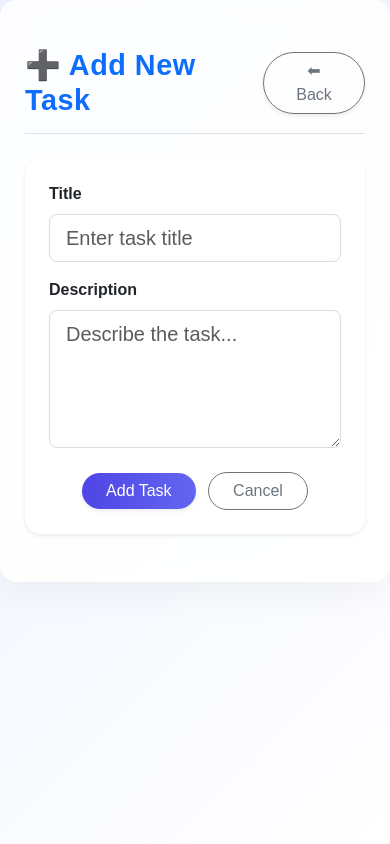
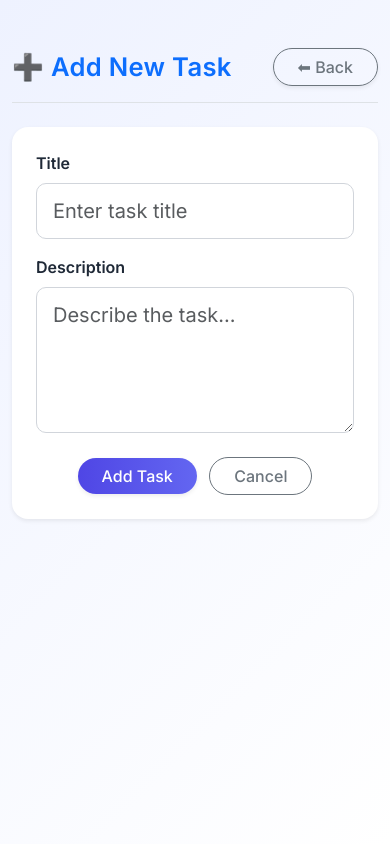
Before and after one commit to varsha320/task_managment_system, a Flask app: page /add in a window 390 px wide. Run offline with Flask 3, Linux system fonts and the light colour scheme.

Commit message:
Refactor CSS styles for consistency and design
Updated global styles and modified button and form styles for improved aesthetics.

```diff
--- a/static/style.css
+++ b/static/style.css
@@ -3,34 +3,35 @@
   margin: 0;
   padding: 0;
   box-sizing: border-box;
-    font-family: "Poppins", sans-serif;
+  font-family: "Inter", sans-serif;
 }
 
 body {
   background: linear-gradient(135deg, #eef2ff, #ffffff);
   min-height: 100vh;
+  color: #1f2937;
 }
 
-/* ========== CONTAINER ========== */
-.container {
-    background: rgba(255, 255, 255, 0.85);
-    border-radius: 16px;
-    padding: 40px;
+/* ========== LAYOUT WRAPPER ========== */
+.page-wrapper {
+  background: rgba(255, 255, 255, 0.9);
+  border-radius: 20px;
+  padding: 2.5rem;
   box-shadow: 0 10px 40px rgba(0, 0, 0, 0.05);
-    backdrop-filter: blur(10px);
-    transition: 0.3s ease;
+  backdrop-filter: blur(8px);
+  transition: all 0.3s ease;
 }
 
 /* ========== HEADINGS ========== */
 h1, h2 {
   font-weight: 600;
-    color: #2b2d42;
-    letter-spacing: 0.5px;
+  color: #1e3a8a;
+  letter-spacing: 0.3px;
 }
 
 /* ========== BUTTONS ========== */
 .btn {
-    border-radius: 10px;
+  border-radius: 50px;
   font-weight: 500;
   transition: all 0.25s ease;
 }
@@ -93,39 +84,46 @@
   color: #374151;
 }
 
-/* ========== FORMS ========== */
+/* ========== FORM STYLING ========== */
 form {
-    background: #ffffff;
-    border-radius: 16px;
+  background: #fff;
+  border-radius: 18px;
   box-shadow: 0 6px 20px rgba(0, 0, 0, 0.05);
+  transition: all 0.3s ease;
+}
+
+form:hover {
+  transform: translateY(-1px);
+  box-shadow: 0 10px 24px rgba(0, 0, 0, 0.07);
 }
 
 .form-control {
-    border-radius: 8px;
-    border: 1px solid #ddd;
-    transition: 0.2s ease;
+  border-radius: 10px;
+  border: 1px solid #d1d5db;
+  padding: 0.75rem 1rem;
+  transition: all 0.2s ease;
 }
 
 .form-control:focus {
   border-color: #6366f1;
-    box-shadow: 0 0 0 3px rgba(99, 102, 241, 0.1);
+  box-shadow: 0 0 0 0.2rem rgba(99, 102, 241, 0.15);
 }
 
-/* ========== FOOTER (OPTIONAL) ========== */
+/* ========== FOOTER ========== */
 footer {
   text-align: center;
-    color: #888;
+  color: #9ca3af;
   margin-top: 40px;
   font-size: 0.9rem;
 }
 
 /* ========== RESPONSIVE ========== */
 @media (max-width: 768px) {
-    .container {
-        padding: 25px;
+  .page-wrapper {
+    padding: 1.5rem;
   }
 
   h1 {
-        font-size: 1.8rem;
+    font-size: 1.6rem;
   }
 }
```
Also changed, not shown: other parts of static/style.css (+13 -23 lines). Lines whose indentation alone changed are shown as unchanged.
